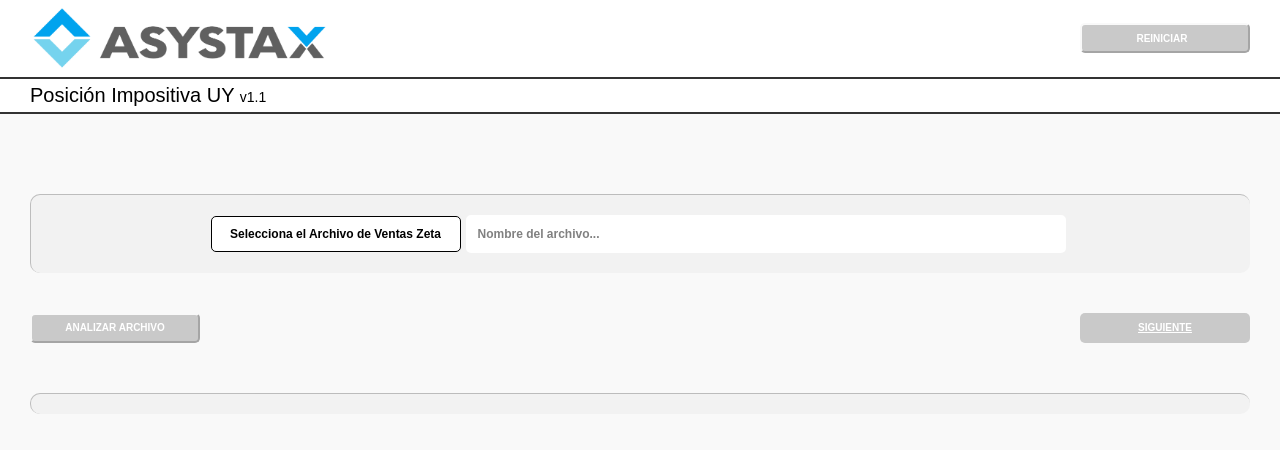
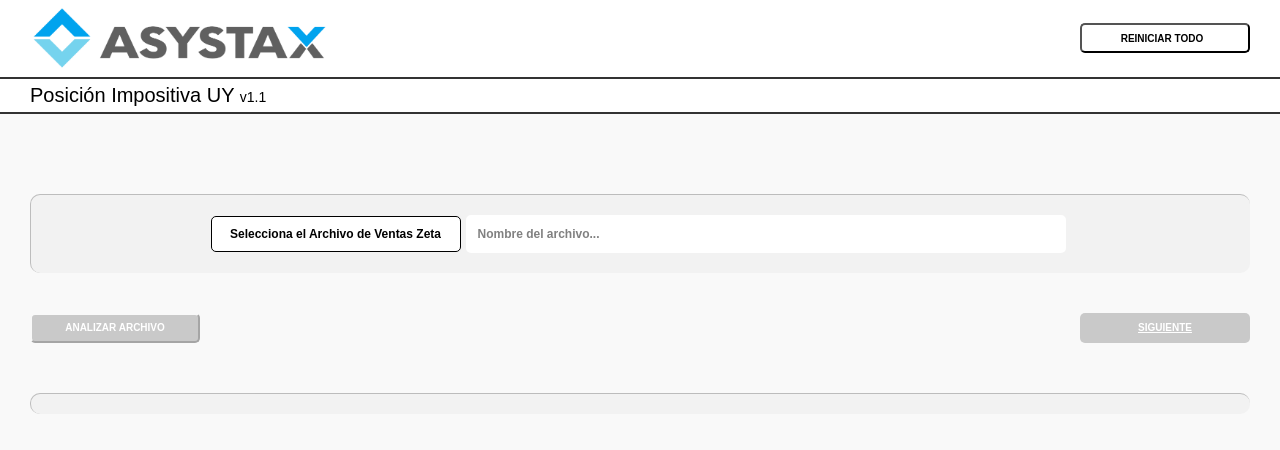
Before and after one commit to LucasRomanGervasi/App-Excel, a React (Create React App) app in the folder client/: page /ventas in a window 1280 px wide. Shown: the top 450 px of the page. Built offline with nearby package versions, Linux system fonts and the light colour scheme.

Commit message:
changes restart

```diff
--- a/client/src/components/Compras/Compras.jsx
+++ b/client/src/components/Compras/Compras.jsx
@@ -504,6 +504,7 @@ function Compras() {
       fileInputRef.current.value = "";
       setFileName(null)
       setModal(false)
+      window.location.href = "/";
     } else {
       console.log('cancel')
       setModal(false)
@@ -557,7 +558,7 @@ function Compras() {
       }
       axios
          .post("https://app-excel-production.up.railway.app/data", {
-        //.post("http://localhost:3001/data", {
+        // .post("http://localhost:3001/data", {
           impoCompraVenta: [...parsedData],
           archivo: archivo,
         })
@@ -594,21 +595,21 @@ function Compras() {
   return (
     <div className="wrapper">
       <div className="containerLogo">
-      {typeError && typeError !== "Cargando datos desde los servicios web de DGI, aguarde unos segundos y presione nuevamente" || dataNew === null && dataMemory === null?
+      {/* {typeError && typeError !== "Cargando datos desde los servicios web de DGI, aguarde unos segundos y presione nuevamente" || dataNew === null && dataMemory === null?
          <img className="logo" src={logo} alt="logo"></img> :
+          */}
          <button className="logobtn"
              onClick={modalChanges}
              >
         <img className="logo" src={logo} alt="logo"></img>
         </button>
 
-        }
                 <button type="button"
               className={`btn ${typeError && typeError !== "Cargando datos desde los servicios web de DGI, aguarde unos segundos y presione nuevamente" || dataNew === null && dataMemory === null? "btn-no" : ""}`}
               // className={`btnDataBaseDelete  ${typeError ? "btn-no" : ""}`}
               onClick={modalChanges}
             >
-              REINICIAR{" "}
+              REINICIAR TODO{" "}
               <span className="icons">
                 {/* <FiRefreshCw /> */}
               </span>
--- a/client/src/components/Ventas/Ventas.jsx
+++ b/client/src/components/Ventas/Ventas.jsx
@@ -286,7 +286,7 @@ function Ventas() {
       }
       axios
       .post("https://app-excel-production.up.railway.app/data", {
-       // .post("http://localhost:3001/data", {
+      //  .post("http://localhost:3001/data", {
           impoCompraVenta: [...parsedData],
           archivo: archivo,
         })
@@ -317,21 +317,20 @@ function Ventas() {
   return (
     <div className="wrapper">
       <div className="containerLogo">
-      {typeError || dataMemoryVentas === null && dataMemory === null  ?
+      {/* {typeError || dataMemoryVentas === null && dataMemory === null  ?
          <img className="logo" src={logo} alt="logo"></img> :
+        */}
          <button className="logobtn"
              onClick={modalChanges}
              >
         <img className="logo" src={logo} alt="logo"></img>
         </button>
-
-        }
         <button type="button"
-              className={`btn ${typeError || dataMemoryVentas === null && dataMemory === null ? "btn-no" : ""}`}
+              className={`btn`}
               //className={`btnDataBaseDelete  ${typeError ? "btn-no" : ""}`}
               onClick={modalChanges}
             >
-              REINICIAR{" "}
+              REINICIAR TODO{" "}
               <span className="icons">
                 {/* <FiRefreshCw /> */}
               </span>
```
